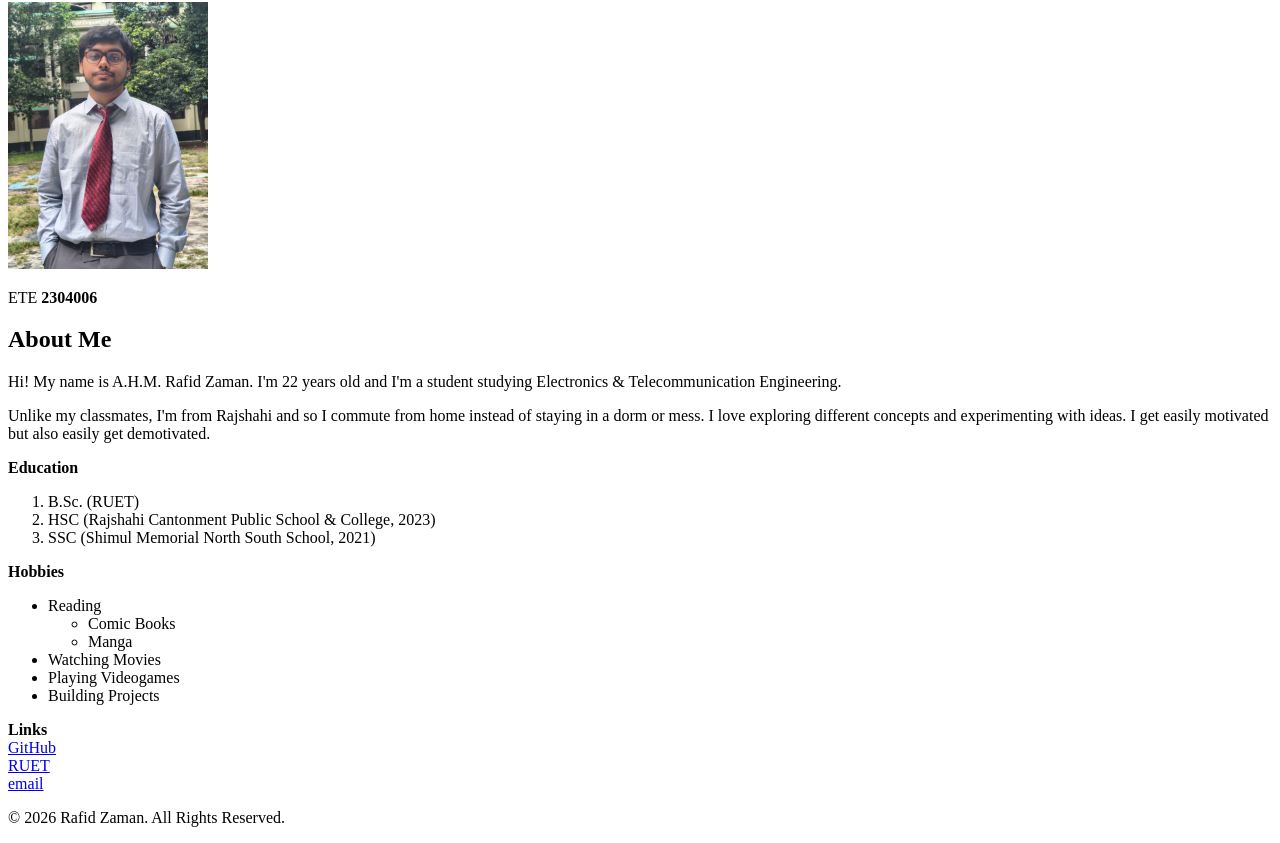
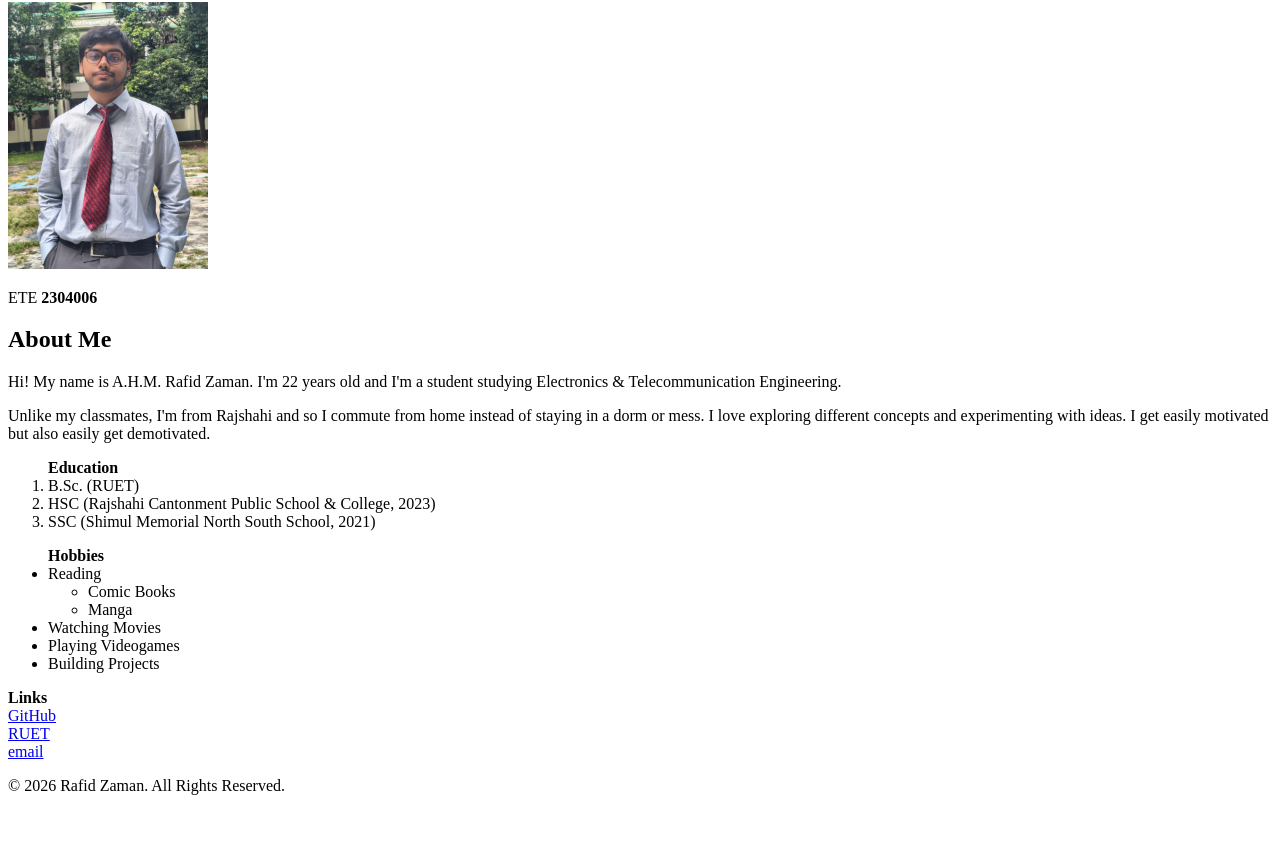
Before and after one commit to RafidZaman23/2304006_CSE_3154, a plain HTML site: page Lab02(23.11.26)/Task01/index.html in a window 1280 px wide. Shown: the part 78-921 px from the top of the page. After the commit the page ends 889 px from the top, so only its background shows below. Drawn offline with Linux system fonts and the light colour scheme.

Commit message:
fixed smth

```diff
--- a/Lab02(23.11.26)/Task01/index.html
+++ b/Lab02(23.11.26)/Task01/index.html
@@ -19,15 +19,14 @@
             with ideas. I get easily motivated but also easily get demotivated.
         </p>
         <!-- This is the education section -->
-        <b> Education </b>
-        <ol>
+        <ol> <b> Education </b>
             <li>B.Sc. (RUET)</li>
             <li> HSC (Rajshahi Cantonment Public School & College, 2023) </li>
             <li> SSC (Shimul Memorial North South School, 2021) </li>
         </ol>
         <!-- This section is for my hobbies -->
-        <b> Hobbies </b>
-        <ul>
+
+        <ul> <b> Hobbies </b>
             <li> Reading
                 <ul>
                     <li> Comic Books </li>
```
